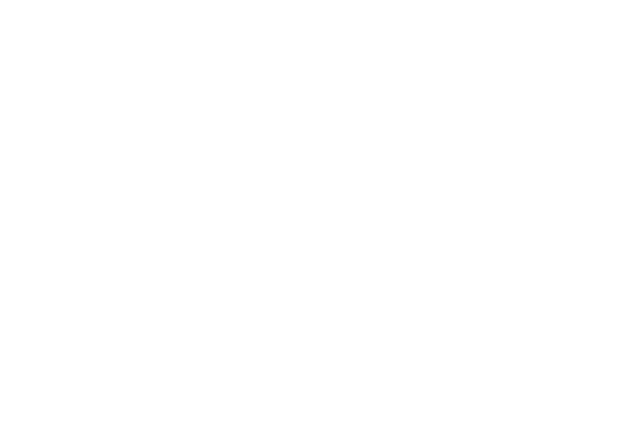
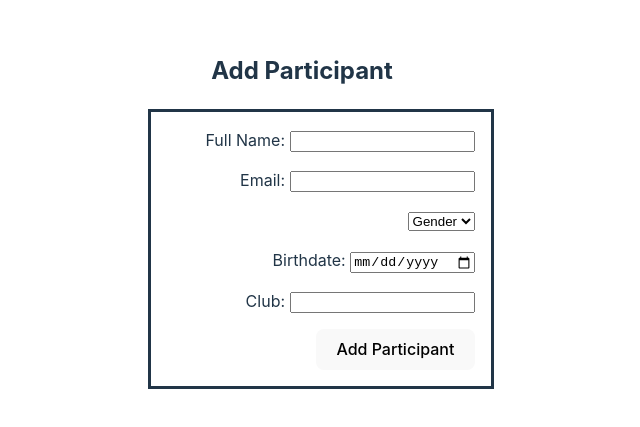
Before and after one commit to Loxiuz/progEksamenSom2024Frontend, a React (Vite) app: page /participant/form in a window 1280 px wide. Before the commit this address had no page. Shown: the part 189-616 px from the top of the page, without its empty margins (338-978 px from the left). Built offline with nearby package versions, Linux system fonts and the light colour scheme.

Commit message:
add participant

```diff
--- a/src/App.tsx
+++ b/src/App.tsx
@@ -1,12 +1,13 @@
 import { Route, Routes } from "react-router-dom";
 import "./App.css";
 import Home from "./homepage/Home";
+import ParticipantForm from "./participants/ParticipantForm";
 
 function App() {
   return (
     <Routes>
       <Route path="/" element={<Home />} />
-      <Route path="/something" element={<h2>Something</h2>} />
+      <Route path="/participant/form" element={<ParticipantForm />} />
     </Routes>
   );
 }
--- a/src/api/types.ts
+++ b/src/api/types.ts
@@ -1,9 +1,3 @@
-interface Template {
-  id: number | null;
-  name: string;
-  description: string;
-}
-
 interface Participant {
   id: number | null;
   fullName: string;
@@ -27,4 +21,15 @@ interface Result {
   value: string;
 }
 
-export type { Template, Participant, Discipline, Result };
+const EMPTY_PARTICIPANT: Participant = {
+  id: null,
+  fullName: "",
+  email: "",
+  gender: "",
+  birthdate: "",
+  club: "",
+};
+
+export { EMPTY_PARTICIPANT };
+
+export type { Participant, Discipline, Result };
--- /dev/null
+++ b/src/participants/ParticipantForm.css
@@ -0,0 +1,14 @@
+#participant-form-page {
+  display: grid;
+  grid-template-columns: 1fr;
+}
+
+#participant-form {
+  width: 100%;
+  border: 3px solid;
+  display: grid;
+  grid-template-columns: 1fr;
+  row-gap: 1em;
+  padding: 1em;
+  text-align: right;
+}
--- /dev/null
+++ b/src/participants/ParticipantForm.tsx
@@ -0,0 +1,99 @@
+import { useEffect, useState } from "react";
+import { EMPTY_PARTICIPANT, Participant } from "../api/types";
+import "./ParticipantForm.css";
+import { createUpdateParticipant } from "../api/participantApi";
+
+export default function ParticipantForm() {
+  const [participantForm, setParticipantForm] =
+    useState<Participant>(EMPTY_PARTICIPANT);
+
+  useEffect(() => {
+    console.log(participantForm);
+  }, [participantForm]);
+
+  function handleInputChange(event: React.ChangeEvent<HTMLInputElement>) {
+    const { name, value } = event.currentTarget;
+    setParticipantForm((prevParticipant) => ({
+      ...prevParticipant,
+      [name]: value,
+    }));
+  }
+
+  function handleSelectionChange(event: React.ChangeEvent<HTMLSelectElement>) {
+    const { name, value } = event.currentTarget;
+    setParticipantForm((prevParticipant) => ({
+      ...prevParticipant,
+      [name]: value,
+    }));
+  }
+
+  async function handleSubmit(
+    e: React.MouseEvent<HTMLButtonElement, MouseEvent>
+  ) {
+    e.preventDefault();
+    const response = await createUpdateParticipant(participantForm);
+    if (response) {
+      alert("Participant added successfully!");
+      window.location.reload();
+    }
+  }
+
+  return (
+    <div id="participant-form-page">
+      <h2>Add Participant</h2>
+      <form id="participant-form">
+        <div>
+          <label htmlFor="fullName">Full Name: </label>
+          <input
+            type="text"
+            id="fullName"
+            name="fullName"
+            onChange={handleInputChange}
+          />
+        </div>
+        <div>
+          <label htmlFor="email">Email: </label>
+          <input
+            type="email"
+            id="email"
+            name="email"
+            onChange={handleInputChange}
+          />
+        </div>
+        <div>
+          <select
+            name="gender"
+            id="gender"
+            onChange={handleSelectionChange}
+            defaultValue={"default"}
+          >
+            <option value="default">Gender</option>
+            <option value="male">Male</option>
+            <option value="female">Female</option>
+          </select>
+        </div>
+        <div>
+          <label htmlFor="birthdate">Birthdate: </label>
+          <input
+            type="date"
+            id="birthdate"
+            name="birthdate"
+            onChange={handleInputChange}
+          />
+        </div>
+        <div>
+          <label htmlFor="club">Club: </label>
+          <input
+            type="text"
+            id="club"
+            name="club"
+            onChange={handleInputChange}
+          />
+        </div>
+        <div>
+          <button onClick={handleSubmit}>Add Participant</button>
+        </div>
+      </form>
+    </div>
+  );
+}
--- a/src/participants/ParticipantList.tsx
+++ b/src/participants/ParticipantList.tsx
@@ -2,10 +2,12 @@ import { useEffect, useState } from "react";
 import { Participant } from "../api/types";
 import { getParticipants } from "../api/participantApi";
 import "./ParticipantList.css";
+import { useNavigate } from "react-router-dom";
 
 export default function ParticipantList() {
   const [participants, setParticipants] = useState<Participant[]>([]);
   const [ages, setAges] = useState<string[]>([]);
+  const nav = useNavigate();
 
   useEffect(() => {
     const fetchParticipants = async () => {
@@ -58,6 +60,15 @@ export default function ParticipantList() {
   return (
     <div>
       <h2>Participants</h2>
+      <button
+        onClick={() => {
+          nav("/participant/form");
+        }}
+      >
+        Add Participant
+      </button>
+      <br />
+      <br />
       <table id="participant-table">
         <thead>
           <tr>
```
Also changed, not shown: src/api/templateApi.ts (deleted, +0 -29 lines).
